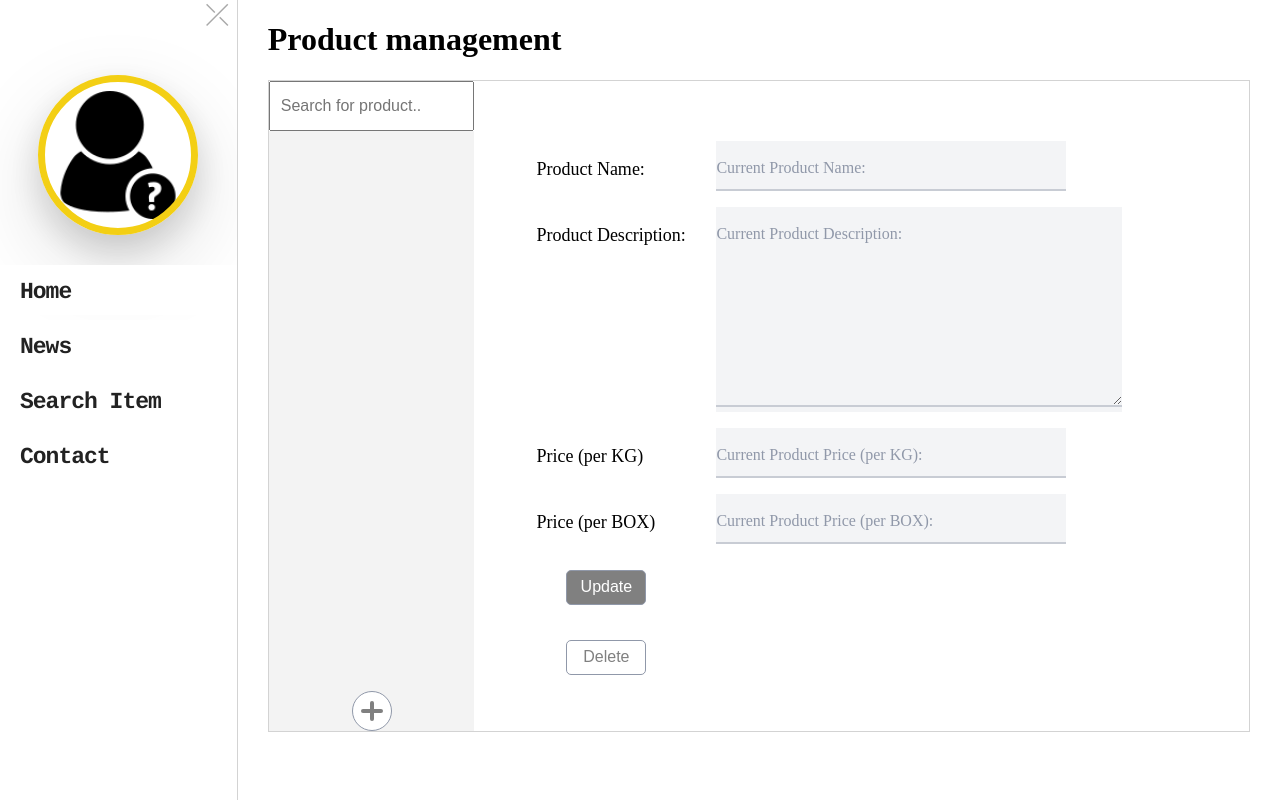
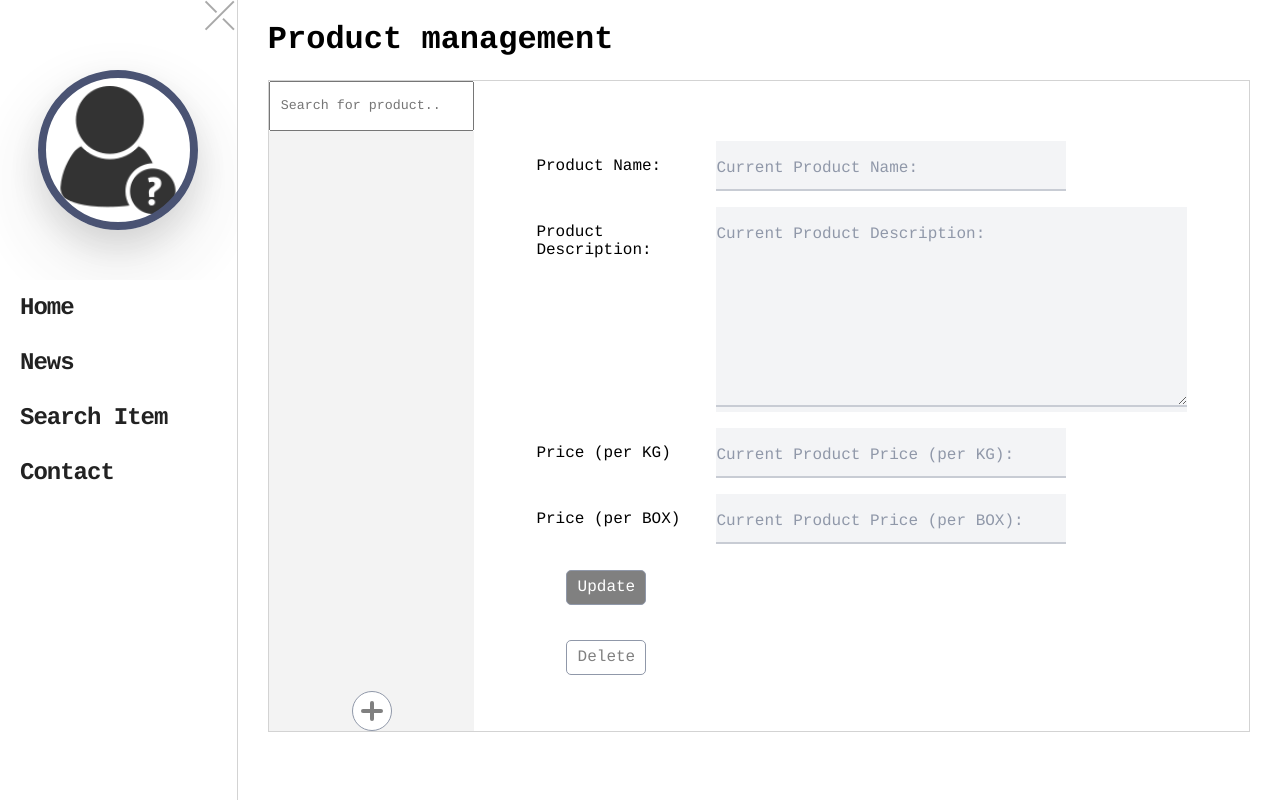
Before and after one commit to B46qqq/saien, a Flask app: template saien/templates/admin_productmanagement.html in a window 1280 px wide. Run offline with Flask 2, Linux system fonts and the light colour scheme; the template is opened without the code that fills it, so the values that code supplies are empty.

Commit message:
Update to productmanagement page. Submit button exert minor display issue

```diff
--- a/saien/admin/views.py
+++ b/saien/admin/views.py
@@ -77,7 +77,7 @@ def productUpdate():
     update_target.product_name = str(data['pname'])
     update_target.product_description = str(data['pdes'])
     update_target.price_unit_kg = (int)(data['ppkg']) * 100
-    update_target.price_unit_box = (int)(data['pbox']) * 100
+    update_target.price_unit_box = (int)(data['ppbox']) * 100
     try:
         db.session.commit()
     except:
--- a/saien/static/css/base.css
+++ b/saien/static/css/base.css
@@ -7,10 +7,12 @@
 }
 
 * {
+    font-family: Courier, "Courier New";
     box-sizing: border-box;
 }
 
 *:before, *:after {
+    font-family: Courier, "Courier New";
     box-sizing: border-box;
 }
 
@@ -69,7 +71,7 @@ bar {
         "login_section"
         "auth_navi"
         "common_navi";
-    grid-template-rows: 35px minmax(auto, 200px) auto 1fr;
+    grid-template-rows: 35px minmax(auto, 230px) auto 1fr;
     overflow-x: hidden;
     overflow-y: auto;
     scrollbar-color: grey;
@@ -78,8 +80,8 @@ bar {
 }
 
 .sidebar_container * {
-    font-family: Courier, "Courier New";
     letter-spacing: -1px;
+    font-size: 24px;
 }
 
 .sc_closed {
@@ -101,12 +103,12 @@ bar {
 .sidebar_toggle_switch {
     position: absolute;
     text-align: center;
-    line-height: 25px;
-    width: 30px;
-    height: 30px;
-    font-size: 30px;
-    top: 5px;
-    right: 5px;
+    line-height: 35px;
+    width: 35px;
+    height: 35px;
+    font-size: 40px;
+    top: 1px;
+    right: 0px;
     color: #A9A9A9;
     transition: all 0.25s ease-in;
 }
@@ -130,7 +132,7 @@ bar {
     grid-auto-rows: 50px;
     grid-row-gap: 5px;
     align-items: center;
-    padding: 10px 0;
+    padding: 5px 0;
 }
 
 .common_sidebar {
@@ -165,7 +167,6 @@ bar {
 
 .navitag {
     display: block;
-    font-size: 23px;
     font-weight: bold;
 }
 
--- a/saien/static/css/level0_base.css
+++ b/saien/static/css/level0_base.css
@@ -2,8 +2,12 @@
     display: grid;
     grid-template-columns: 100% 0;
     grid-template-areas: "uicon uinput";
-    padding-top: 20px;
+    padding-top: 35px;
     transition: grid-template-columns 0.5s ease;
+}
+
+.no_padding_top {
+    padding-top: 0 !important;
 }
 
 .tab_input  {
@@ -27,8 +31,8 @@
 
 .uicon {
     grid-area: uicon;
-    width: 200px;
-    height: 200px;
+    width: 160px;
+    height: 160px;
     box-sizing:border-box;
     display:flex;
     align-items:center;
@@ -40,9 +44,12 @@
     position:relative;
     text-decoration:none;
     color:#fff;
-    letter-spacing:1px;
-    font-size:2rem;
     box-sizing:border-box;
+    opacity: 0.8;
+}
+
+.login_btn:hover {
+    opacity: 1;
 }
 
 .login_btn span{
@@ -61,7 +68,7 @@
     display:block;
     position:absolute;
     border-radius:100%;
-    border:7px solid #F3CF14;
+    border:8px solid #1d2951;
     box-sizing:border-box;
     transition: all .85s cubic-bezier(0.25, 1, 0.33, 1);
     box-shadow: 0 30px 85px rgba(0,0,0,0.14), 0 15px 35px rgba(0,0,0,0.14);
@@ -91,7 +98,7 @@
 
 .login_btn:hover span:after{
     content: 'LOGIN';
-    color: #f3cf14;
+    color: #1d2951;
 }
 
 .login_btn .dots-container{
@@ -100,10 +107,10 @@
     animation-fill-mode: forwards;
 }
 .login_btn .dot{
-    width:8px;
-    height:8px;
+    width:10px;
+    height:10px;
     display:block;
-    background-color:#F3CF14;
+    background-color:#1d2951;
     border-radius:100%;
     position:absolute;
     transition: all .85s cubic-bezier(0.25, 1, 0.33, 1);
--- a/saien/static/css/productmanagement.css
+++ b/saien/static/css/productmanagement.css
@@ -6,12 +6,11 @@ productlist {
         "search message"
         "p_list p_info";
     border: 1px solid #d3d3d3;
-    font-size: 18px;
+    font-size: 16px;
 }
 
 #product_filter {
     padding: 0 10px;
-    font-size: 16px;
 }
 
 .product_search {
@@ -77,7 +76,6 @@ productlist {
 
 .product_info form {
     display: grid;
-    width: 90%;
     grid-template-columns: 180px 1fr;
     grid-template-rows: auto;
     grid-template-areas:
@@ -95,6 +93,10 @@ productlist {
 }
 .border_changed {
     background: #ff9800 !important;
+}
+
+.input_changed {
+    border-bottom: 2px solid #ff9800 !important;
 }
 
 .disabled, .disabled:hover{
--- a/saien/static/js/level0_base.js
+++ b/saien/static/js/level0_base.js
@@ -15,6 +15,7 @@ function showLoginForm(){
     var ti = get_element(".tab_input");
 
     form.style.gridTemplateColumns = "0 100%";
+    form.classList.add("no_padding_top");
     li.style.display = "none";
     ti.style.display = "grid";
 }
@@ -26,6 +27,7 @@ function hideLoginForm(){
     var ti = get_element(".tab_input");
 
     form.style.gridTemplateColumns = "100% 0";
+    form.classList.remove("no_padding_top");
     li.style.display = "flex";
     ti.style.display = "none";
 }
--- a/saien/templates/admin_productmanagement.html
+++ b/saien/templates/admin_productmanagement.html
@@ -47,6 +47,7 @@
     <div class="product_info">
         <form id="product_form">
             <input type="hidden" id="pinfo_id" name="pid">
+
             <p class="pn">Product Name:</p>
             <label class="in pnc">
                 <input type="text"
@@ -78,7 +79,7 @@
                        id="pinfo_box"
                        name="ppbox"
                        placeholder="&nbsp;">
-                <span id="pbox_label" class="label">Current Product Price (per BOX): </span>
+                <span id="ppbox_label" class="label">Current Product Price (per BOX): </span>
             </label>
 
             <button class="reg_btn disabled upd" type="button" name="update">
```
Also changed, not shown: saien/static/js/productmanagement.js (+18 -10 lines), saien/storage.db.
